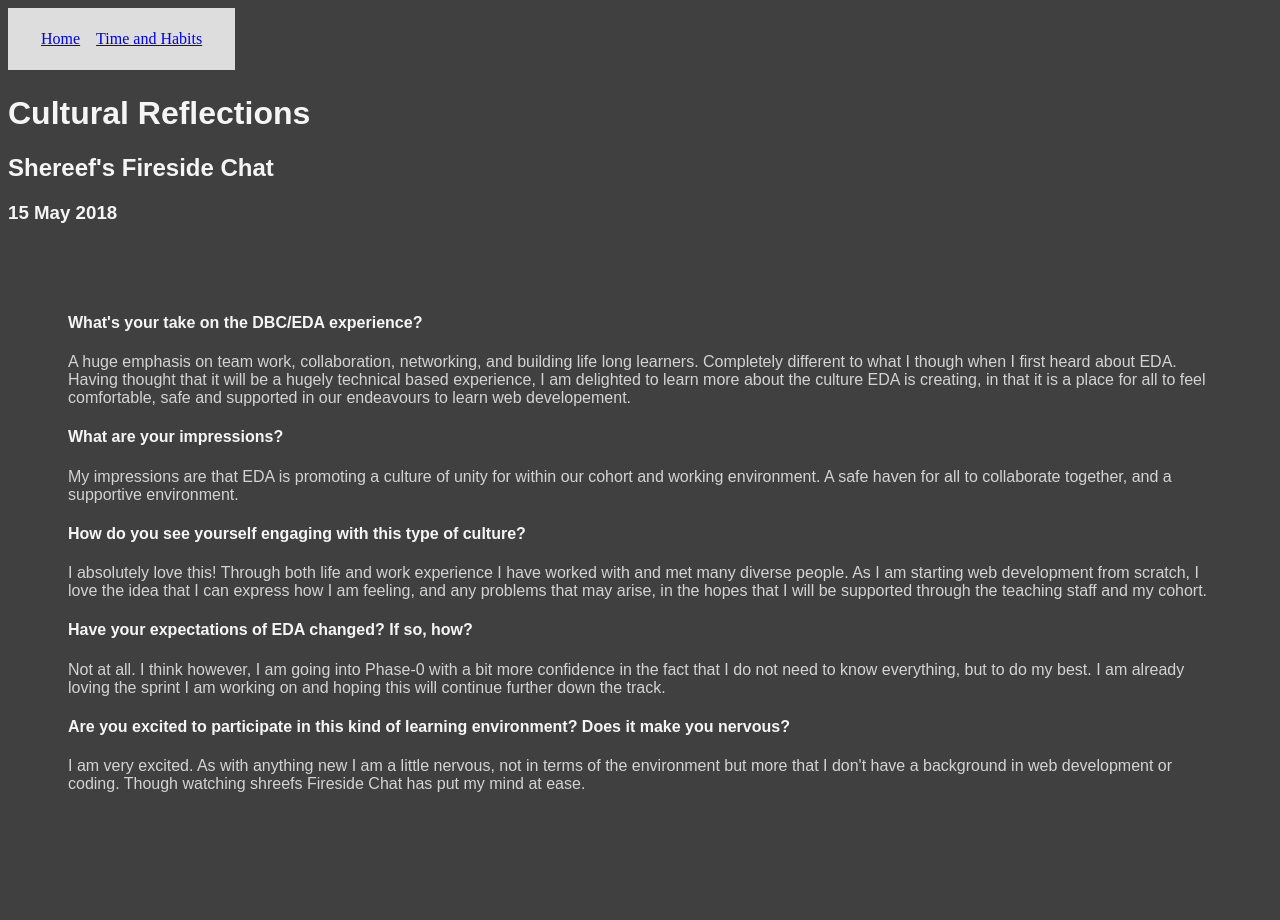
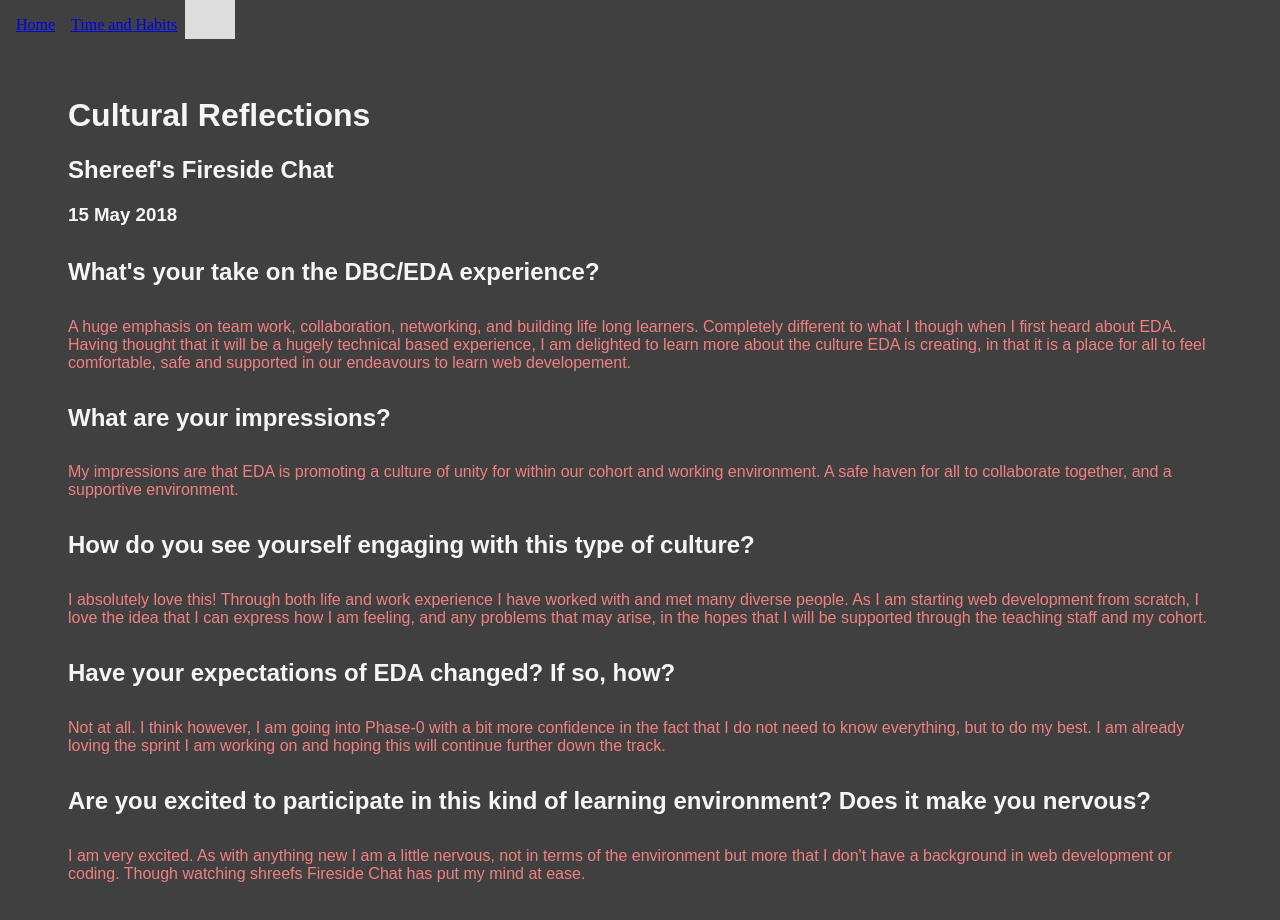
Before and after one commit to kyokopl/kyokopl.github.io, a plain HTML site: page blog/c1-reflection-blog.html in a window 1280 px wide. Before the commit the page ends 867 px from the top, so only its background shows below. Drawn offline with Linux system fonts and the light colour scheme.

Commit message:
display update

```diff
--- a/blog/c1-reflection-blog.html
+++ b/blog/c1-reflection-blog.html
@@ -13,11 +13,12 @@
   </head>
 
   <body>
+  <div>
+
     <h1>Cultural Reflections</h1>
     <h2>Shereef's Fireside Chat</h2>
     <h3>15 May 2018</h3>
 
-    <div>
     <h4>
       What's your take on the DBC/EDA experience?
     </h4>
--- a/styles/main.css
+++ b/styles/main.css
@@ -6,7 +6,7 @@ ul {
     padding: 14px 25px;
     text-align: center;
     text-decoration: none;
-    display: inline-block;
+    display: inline;
 }
 
 li {
@@ -29,14 +29,20 @@ div {
     padding-left: 60px;
 }
 
-h1, h2, h3, h4 {
+h1, h2, h3 {
     font-family: Arial, Helvetica, sans-serif;
     font-weight: bold;
     color: whitesmoke;
 }
 
+h4 {
+    font-family: Arial, Helvetica, sans-serif;
+    font-weight: bold;
+    font-size: 1.5em;
+    color: whitesmoke;
+}
 p {
   font-family: Arial, Helvetica, sans-serif;
   font-size: 1em;
-  color: lightgrey;
+  color: lightcoral
 }
```
Also changed, not shown: blog/c1-time-and-habits-blog.html (+2 -1 lines).
